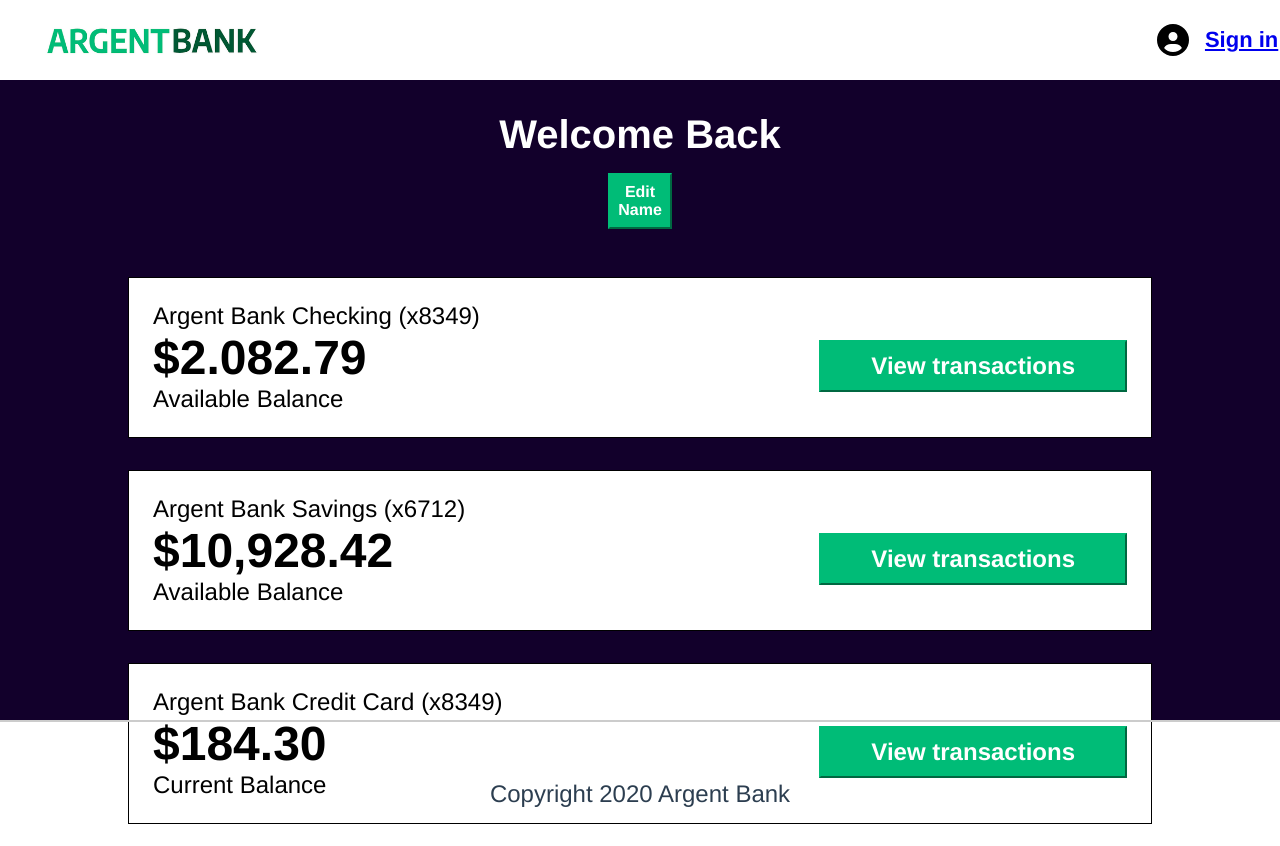
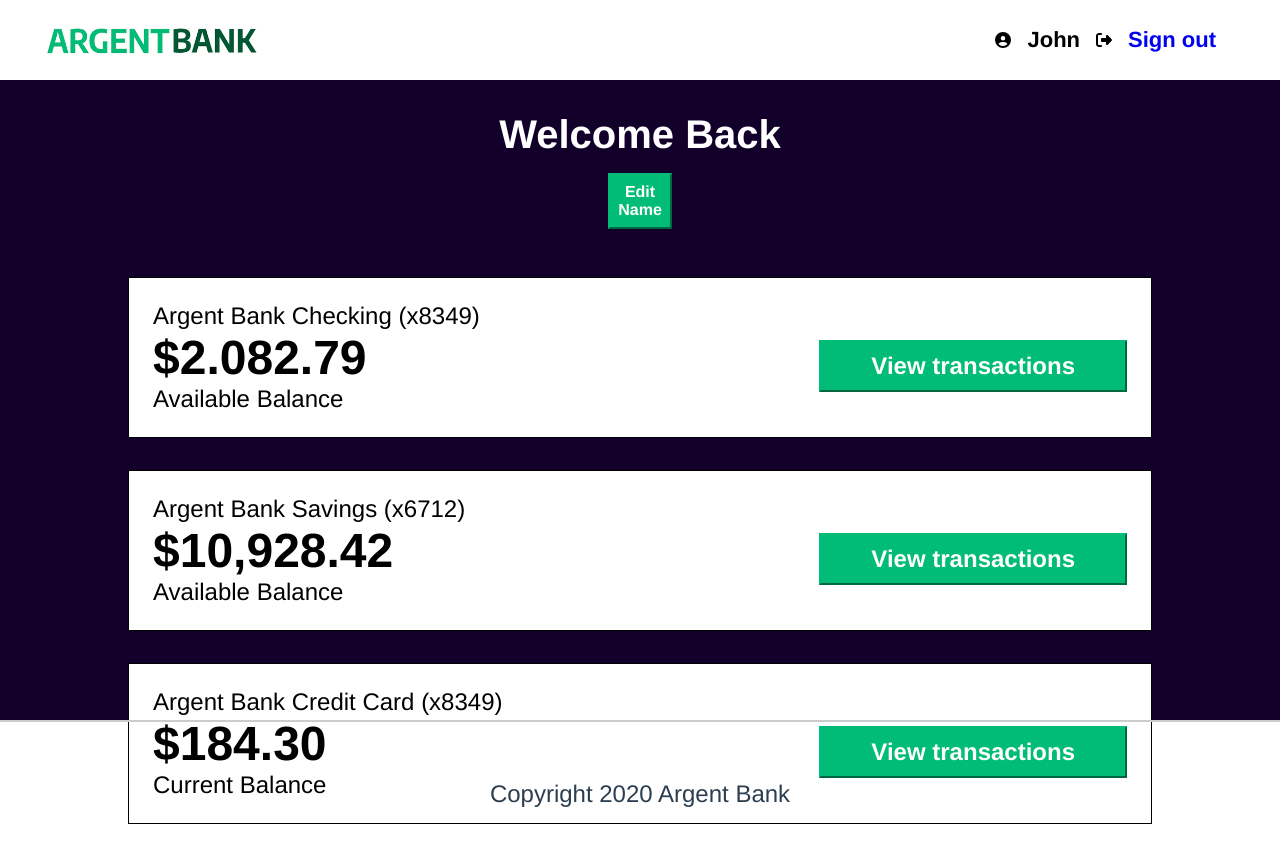
Before and after one commit to damodred53/argent_bank, a React (Create React App) app in the folder argent_bank/Front-end/: page /profile in a window 1280 px wide. Shown: the top 846 px of the page. Built offline with nearby package versions, Linux system fonts and the light colour scheme; no server answers; a web font is replaced by a local one.

Commit message:
mise en place des fetch

```diff
--- a/argent_bank/Front-end/sass/components/Header.scss
+++ b/argent_bank/Front-end/sass/components/Header.scss
@@ -15,12 +15,22 @@
     &_div {
         @include flex_row_center;
         display: flex;
-        width: 10%;
         column-gap: 1rem;
+        margin-right: 2rem;
+        &_signout {
+            padding-right: 1rem;
+            display: flex;
+            column-gap: 1rem;
+            align-items: center;
+            font-size: 22px;
+            font-weight: bold;
+            &_icon {
+                width: 1rem;
+            }
+        }
 
         &_image {
-            max-width: 2rem;
-            max-height: 2rem;
+            width: 1rem;
         }
 
         &_link {
@@ -28,6 +38,7 @@
             font-weight: bold;
             cursor: pointer;
             font-size: 22px;
+            color: black;
         }
 
         &_link:hover {
--- a/argent_bank/Front-end/sass/pages/userPage/userPage.scss
+++ b/argent_bank/Front-end/sass/pages/userPage/userPage.scss
@@ -62,6 +62,8 @@
                 width: 20rem;
                 border-radius: 5px;
                 border: grey 5px solid;
+                color: grey;
+                font-size: 1.5rem;
             }
 
             &_buttons {
@@ -81,6 +83,7 @@
                     border: #7754de 2px solid;
                     color: #7754de;
                     font-size: 1.2rem;
+                    cursor: pointer;
                 }
 
             }
--- a/argent_bank/Front-end/src/components/UserPart/welcomingUser/WelcomingUser.jsx
+++ b/argent_bank/Front-end/src/components/UserPart/welcomingUser/WelcomingUser.jsx
@@ -6,7 +6,9 @@ import AllServices from "../../../services/Services";
 
 const WelcomingUser = () => {
     const [accounts, setAccounts] = useState([]);
-    const [appearrance, setAppearance] = useState(true)
+    const [appearrance, setAppearance] = useState(true);
+    const [name, setName] = useState('');
+    const [lastName, setLastName] = useState('');
 
 
     const toggleEditName = () => {
@@ -24,6 +26,36 @@ const WelcomingUser = () => {
 
 
     useEffect(() => {
+
+        const getNameUser = async () => {
+
+            try {
+                const getUserToken = localStorage.getItem('token')
+                console.log('et voilà le token :', getUserToken);
+
+                const response2 = await fetch('http://localhost:3001/api/v1/user/profile', {
+                    method : "POST",
+                    headers : {
+                        'Authorization': `Bearer ${getUserToken}`
+                    }
+                });
+
+                if(response2) {
+                    const data = await response2.json()
+                    console.log(data)
+                    setName(data.body.firstName)
+                    setLastName(data.body.lastName)
+                }
+
+            } catch (error) {
+                console.log('impossible d\'afficher les noms et prénoms de l\'utilisateur', error);
+            }
+        }
+        getNameUser()
+    }, [])
+
+
+    useEffect(() => {
         const fetchData = async () => {
             const response = await AllServices.getDataBankAccount();
             if (response) {
@@ -34,11 +66,15 @@ const WelcomingUser = () => {
         fetchData();
     }, []);
 
+
+    console.log(name)
+    console.log(lastName)
+
     return (
         <section className="userpage">
             <div className="userpage_div">
                 <h1 className="userpage_div_title">Welcome Back</h1>
-                <h1 className="userpage_div_title"></h1>
+                <h1 className="userpage_div_title">{name} {lastName}</h1>
 
                     {appearrance ?
                     <span className="test_span" onClick={toggleEditName}>
@@ -53,12 +89,11 @@ const WelcomingUser = () => {
                         </div>
                         <div className="form_edit_part_div_buttons">
                             <Button className="form_edit_part_div_buttons" textContent="Save" />
-                            <Button className="form_edit_part_div_buttons" textContent="Cancel" />
+                            <span className="test_span" onClick={toggleEditName}>
+                                <Button className="form_edit_part_div_buttons" textContent="Cancel" />
+                            </span>
                         </div>
                     </form>
-                    <span className="test_span" onClick={toggleEditName}>
-                        <Button textContent="Edit Name" className="userpage_div_button" />
-                    </span>
                     </div>
 
                     }
--- a/argent_bank/Front-end/src/components/card/CardsLandingPages.jsx
+++ b/argent_bank/Front-end/src/components/card/CardsLandingPages.jsx
@@ -2,7 +2,7 @@ import React from "react";
 
 const CardsLandingPages = ({index, data, pictures}) => {
 
-    console.log(data)
+
     return (
         <article className="cardLandingPage">
             <img className="cardLandingPage_icon" src={pictures[index]} alt={data.title} />
--- a/argent_bank/Front-end/src/components/formAuth/FormAuth.jsx
+++ b/argent_bank/Front-end/src/components/formAuth/FormAuth.jsx
@@ -2,25 +2,65 @@
 import React from "react";
 import Utilisateur from "../../assets/utilisateur.svg";
 import Button from "../button/Button";
+import { Link } from "react-router-dom";
+import { useNavigate } from "react-router-dom";
 
 const FormAuthentification = () => {
+
+    const navigate = useNavigate();
+
+
+    const handleSubmit = async (e) => {
+
+    console.log('click');
+    e.preventDefault();
+
+        const formData= {}
+
+        const userMail  = document.querySelector('#username').value;
+        const password = document.querySelector('#password').value;
+
+        formData.email = userMail
+        formData.password = password
+
+        console.log(formData)
+
+        const postData = await fetch('http://localhost:3001/api/v1/user/login', {
+            method : "POST",
+            headers: {
+                'Content-Type': 'application/json'
+            },
+            body: JSON.stringify({
+                email : formData.email,
+                password: formData.password
+            })
+        });
+
+        if (postData.ok) {
+            const data = await postData.json();
+            console.log(data)
+            localStorage.setItem('token', data.body.token)
+            navigate('/profile')
+        }
+    }
+
 
     return (
         <section className="form_area">
 
-            <form className="form">
+            <form className="form" onSubmit={(e) => handleSubmit(e)}>
                 <img className="form_picture" src={Utilisateur} alt="logo utilisateur"/>
                 <h2 className="form_title">Sign In</h2>
                 <div >
 
                     <div className="form_div_wrapper">
-                        <label className="form_div_wrapper_label" for="username">Username</label>
+                        <label className="form_div_wrapper_label" htmlFor="username">Username</label>
                         <input className="form_div_wrapper_input" id="username"  type='text'></input>
                     </div>
 
                     <div className="form_div_wrapper">
-                        <label className="form_div_wrapper_label" for="password">Password</label>
-                        <input className="form_div_wrapper_input" id="password" type='text'></input>
+                        <label className="form_div_wrapper_label" htmlFor="password">Password</label>
+                        <input className="form_div_wrapper_input password" id="password" type='text'></input>
                     </div>
 
                     <div className="form_div_wrapper_remember">
@@ -28,7 +68,9 @@ const FormAuthentification = () => {
                         <label className="form_div_wrapper_checkbox">Remember me</label>
                     </div>
 
-                    <Button textContent='Sign In' className="form_button" />
+
+                        <Button textContent='Sign In' className="form_button" />
+
 
                 </div>
             </form>
--- a/argent_bank/Front-end/src/components/header/Header.jsx
+++ b/argent_bank/Front-end/src/components/header/Header.jsx
@@ -1,9 +1,34 @@
 import React from "react";
 import Utilisateur from "../../assets/utilisateur.svg";
 import argentBankLogo from "../../assets/argentBank.png";
-import { Link } from 'react-router-dom';
+import { Link, useLocation } from 'react-router-dom';
+import { useState, useEffect } from "react"
+import Signout from "../../assets/sign_out.svg";
 
 const Header = () => {
+
+    const [ isProfilURL, setIsProfileUrl ] = useState(false);
+
+    const location = useLocation();
+
+    useEffect(() => {
+
+            const checkUrl = () => {
+
+                if (location.pathname.includes('/profile')) {
+                    setIsProfileUrl(true)
+
+                } else {
+                    setIsProfileUrl(false)
+
+                }
+
+            }
+
+            checkUrl()
+    }, [isProfilURL])
+
+
 
     return (
 
@@ -12,7 +37,20 @@ const Header = () => {
             <img className="header_logo" src={argentBankLogo} alt="logo de la marque argent banque"/>
             <div className="header_div">
                 <img className="header_div_image" src={Utilisateur} alt="icône de connexion" />
-                <p className="header_div_link"><Link to="/login">Sign in</Link></p>
+
+                {isProfilURL ?
+                <div className="header_div_signout">
+                    <span>John</span>
+                    <div className="header_div_signout">
+                        <img className="header_div_signout_icon" src={Signout} alt="icone de déconnexion" />
+                        <p className="header_div_link"><Link style={{ textDecoration: 'none' }} to="/">Sign out</Link></p>
+                    </div>
+                </div>
+                :
+                    <p className="header_div_link"><Link style={{ textDecoration: 'none' }} to="/login">Sign in</Link></p>
+
+                }
+
             </div>
 
         </section>
--- a/argent_bank/Front-end/src/components/slogan/Slogans.jsx
+++ b/argent_bank/Front-end/src/components/slogan/Slogans.jsx
@@ -6,9 +6,6 @@ import CardsLandingPages from "../card/CardsLandingPages.jsx";
 import Dialogue from "../../assets/icon-chat.png";
 import Billet from "../../assets/icon-money.png";
 import Bouclier from "../../assets/icon-security.png";
-
-
-
 
 const Slogans = () => {
 
@@ -23,13 +20,18 @@ const Slogans = () => {
                 const response = await ServicesToExport.getDataLandingPage();
                 setData(response)
                 setPictures([Dialogue, Billet, Bouclier])
+                console.log('autre prout')
+
             } catch (error) {
                 console.log('impossible d\'afficher les données de la page d\'accueil', error);
             }
+
         }
+        fetchData()
 
-        fetchData()
 }, [])
+
+
 
 
     return (
--- a/argent_bank/Front-end/src/pages/UserPage.jsx
+++ b/argent_bank/Front-end/src/pages/UserPage.jsx
@@ -4,7 +4,9 @@ import Header from "../components/header/Header";
 import Footer from "../components/footer/Footer";
 import WelcomingUser from "../components/UserPart/welcomingUser/WelcomingUser";
 
+
 const UserPage = () => {
+
 
     return (
 
```
Also changed, not shown: argent_bank/Front-end/src/assets/sign_out.svg (added), 1 other file (tests, documents, lock files or other folders).
